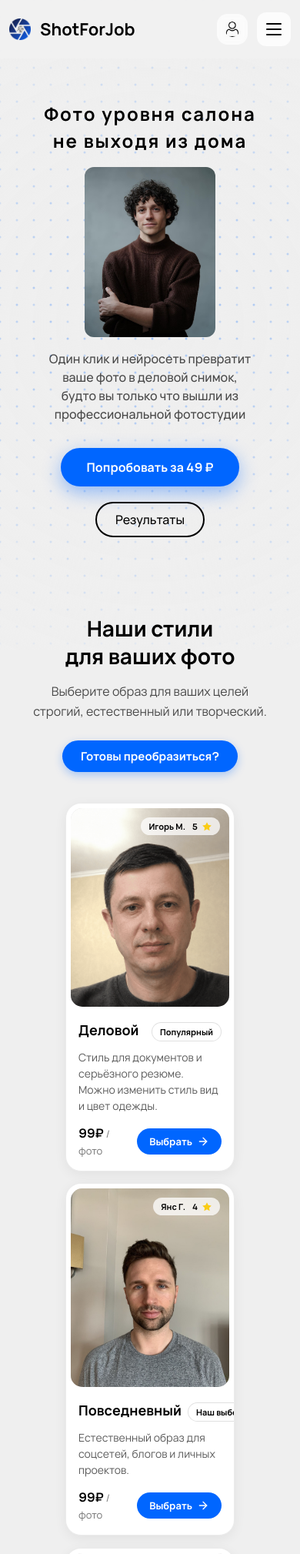
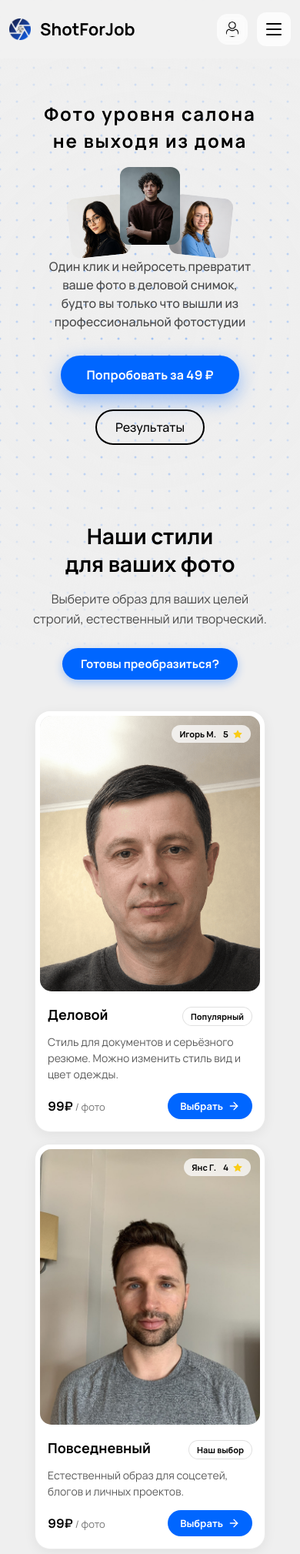
Before and after one commit to Lunarflux-hub/ShotforJob, a Django app: page / in a window 390 px wide. Shown: the top 2019 px of the page at 77% size. Run offline with Django 5.2, Linux system fonts and the light colour scheme; parts of the project's set-up code (start-up, migrations or seed data) failed here and were passed over.

Commit message:
Fix mobile version 2.6

```diff
--- a/templates/base.html
+++ b/templates/base.html
@@ -901,7 +901,7 @@
         });
     </script>
 
-    <script src="{% static 'js/auth.js' %}"></script>
+    <script src="{% static 'js/auth.js' %}?v=2"></script>
 
     <script>
         (function () {
--- a/templates/index.html
+++ b/templates/index.html
@@ -1023,9 +1023,11 @@
     @media (max-width: 768px) {
         .hero { min-height: auto; padding-bottom: 40px; }
         .hero-title { font-size: 32px; margin-top: 50px; letter-spacing: 0.08em; }
-        .hero-center-images { margin: 20px 0 0; }
-        .photo-left, .photo-right { display: none; }
-        .photo-center { width: 220px; height: 286px; margin: 0; transform: none; }
+        .hero-center-images { margin: 20px 0 0; padding: 0 10px; }
+        .photo-left, .photo-right { width: 92px; height: 92px; }
+        .photo-center { width: 92px; height: 120px; }
+        .photo-left { margin-right: -12px; }
+        .photo-right { margin-left: -12px; }
         .bottom-block {
             position: static;
             transform: none;
@@ -1057,12 +1059,12 @@
         }
         .style-card {
             flex: 1 1 100%;
-            max-width: 280px;
+            max-width: 320px;
             margin: 0 auto;
         }
         .place-card {
             flex: 1 1 100%;
-            max-width: 280px;
+            max-width: 320px;
             margin: 0 auto;
         }
         .style-card .card-text p { font-size: 16px; }
@@ -1112,18 +1114,21 @@
     }
     @media (max-width: 480px) {
         .hero-title { font-size: 24px; margin-top: 30px; }
-        .hero-center-images { margin: 16px 0 0; }
-        .photo-center { width: 170px; height: 221px; }
+        .hero-center-images { margin: 16px 0 0; padding: 0 8px; }
+        .photo-left, .photo-right { width: 78px; height: 78px; }
+        .photo-center { width: 78px; height: 101px; }
+        .photo-left { margin-right: -10px; }
+        .photo-right { margin-left: -10px; }
         .hero-subtitle { font-size: 16px; max-width: 95%; line-height: 1.5; }
         .bottom-block { margin-top: 16px; }
         .btn { font-size: 16px; padding: 10px 24px; }
         .btn-primary { padding: 12px 32px; }
         .styles-text h2 { font-size: 28px; line-height: 1.3; }
         .styles-cards { gap: 16px; }
-        .style-card { max-width: 220px; }
-        .place-card { max-width: 220px; }
-        .style-card .card-content { padding: 6px 10px 8px; }
-        .style-card .card-text p { font-size: 15px; }
+        .style-card { max-width: 300px; }
+        .place-card { max-width: 300px; }
+        .style-card .card-content { padding: 10px 14px 12px; }
+        .style-card .card-text p { font-size: 16px; }
         .styles-text { padding-left: 0; margin-left: 0; }
         .styles-cta { font-size: 15px; padding: 10px 24px; }
         .tariffs-title { font-size: 28px; }
--- a/templates/login.html
+++ b/templates/login.html
@@ -1010,7 +1010,7 @@
     <script>
         window.YANDEX_OAUTH_CLIENT_ID = "{{ yandex_client_id }}";
     </script>
-    <script src="{% static 'js/auth.js' %}"></script>
+    <script src="{% static 'js/auth.js' %}?v=2"></script>
     <script src="https://accounts.google.com/gsi/client" async defer></script>
 
     <!-- ===== АНИМИРОВАННЫЙ DOT-GRID ФОН (скопирован из login.html) ===== -->
```
